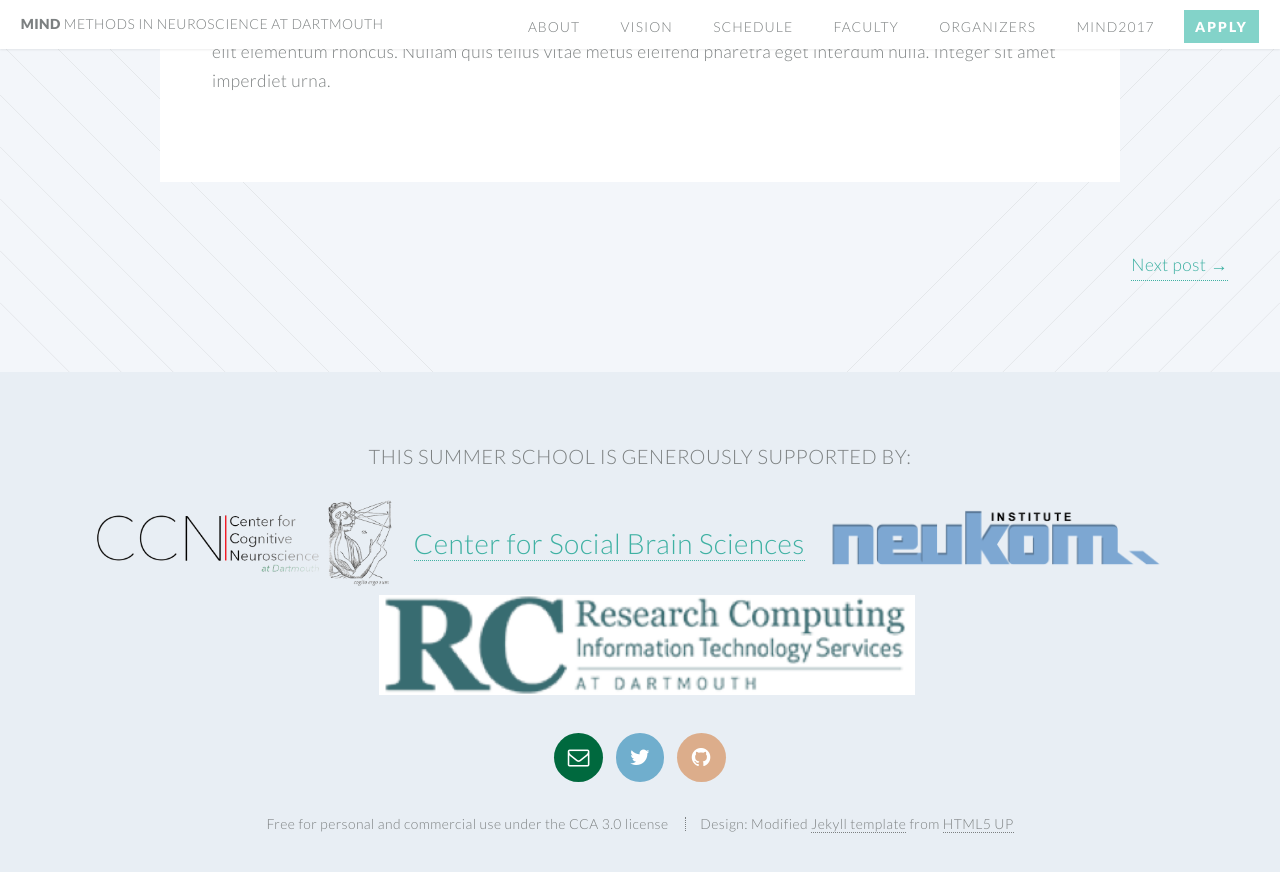
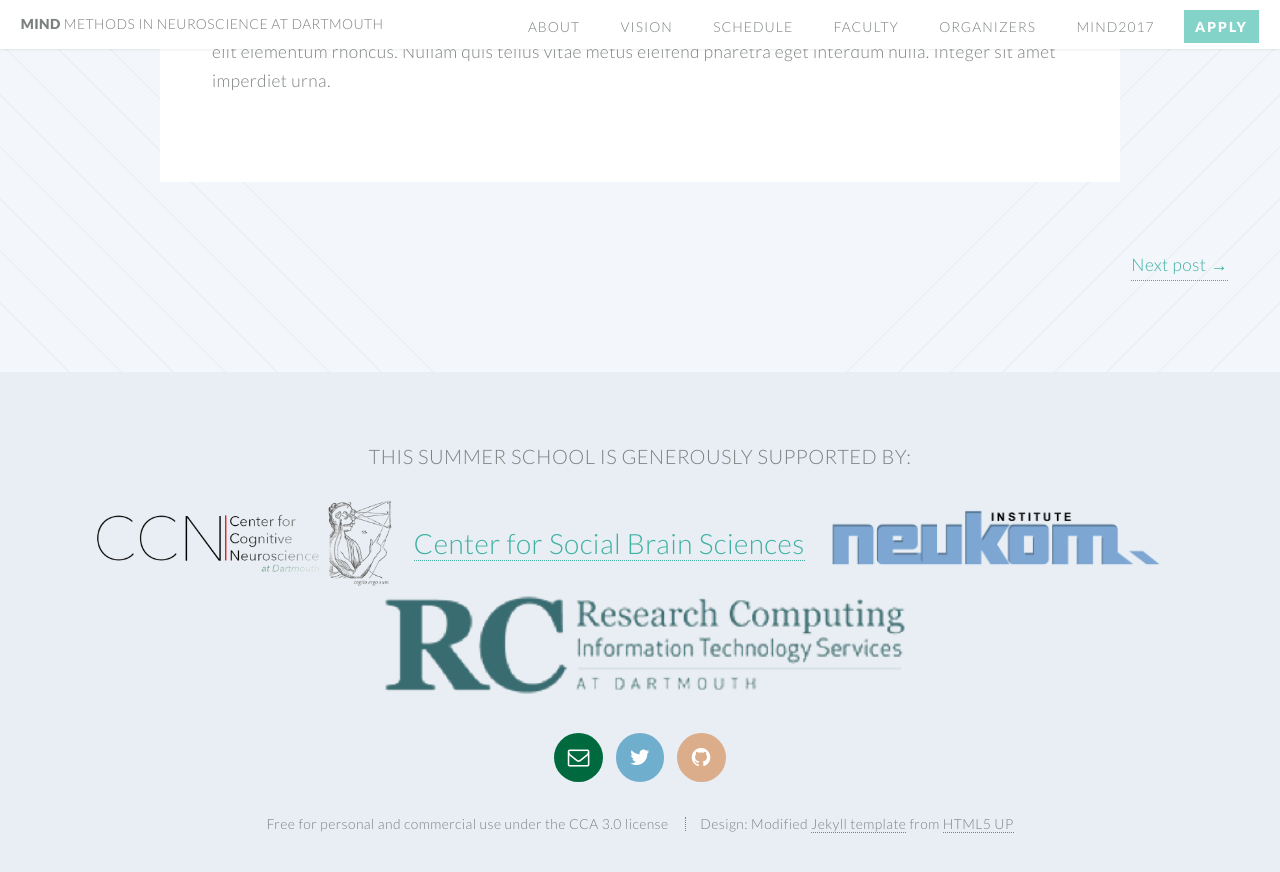
Before and after one commit to Summer-MIND/Summer-MIND.github.io, a Jekyll site: the page built from _posts/2014-08-07-first-post.markdown, in a window 1280 px wide and 900 px high, scrolled down 1229 px. Shown: the top 872 px of the window. Built offline with Jekyll 4.4.1, drawn with Linux system fonts in a browser that asks for light colours.

Commit message:
updated RC logo

```diff
--- a/_includes/footer.html
+++ b/_includes/footer.html
@@ -6,7 +6,7 @@
         <li><a href='https://www.dartmouth.edu/~ccn/' class='image funding'><img src="images/ccn_transparent_background.png" alt=""></a>
         <li><a href='http://sbs.dartmouth.edu/'>Center for Social Brain Sciences</a>
         <li><a href="http://neukom.dartmouth.edu/" class="image funding"><img src="images/neukom.png" alt=""></a></li>
-				<li><a href="http://tech.dartmouth.edu/its/services-support/people-groups/research-computing" class="image funding"><img src="images/Research_Computing_Logos.png" alt=""></a></li>
+				<li><a href="http://tech.dartmouth.edu/its/services-support/people-groups/research-computing" class="image funding"><img height=50 src="images/Research_Computing_Logos_nobg.png" alt=""></a></li>
 	 </ul>
 
     <ul class="icons">
```
Also changed, not shown: images/Research_Computing_Logos_nobg.png (added).
